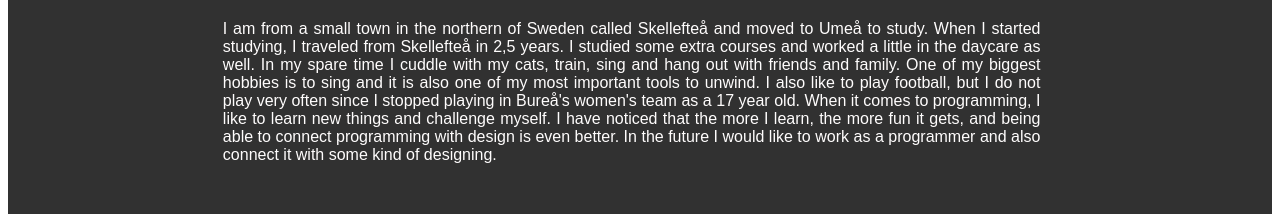
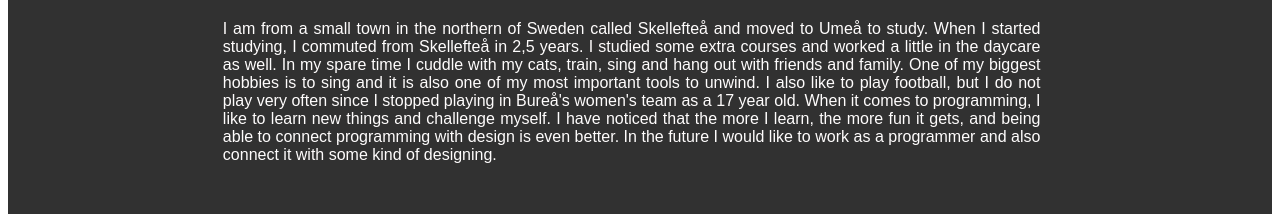
Before and after one commit to idawiklund/idawiklund.github.io, a plain HTML site: page index.html in a window 1280 px wide. Shown: the part 1806-2020 px from the top of the page. Drawn offline with nearby package versions, Linux system fonts and the light colour scheme.

Commit message:
Update index.html

```diff
--- a/index.html
+++ b/index.html
@@ -90,7 +90,7 @@
 						<h4 class="just">I am currently a MSc student in Interaction Design, at Umeå University. This means that I am currently learning how to find creative and interactive solutions between human and machine. After the studies, I am aiming to work with both front-end and back-end development at some point. I think all kinds of programing is interesting.</h4>
 					</div>
 					<div class="AboutMeText2">
-						<p>I am from a small town in the northern of Sweden called Skellefteå and moved to Umeå to study. When I started studying, I traveled from Skellefteå in 2,5 years. I studied some extra courses and worked a little in the daycare as well. In my spare time I cuddle with my cats, train, sing and hang out with friends and family. One of my biggest hobbies is to sing and it is also one of my most important tools to unwind. I also like to play football, but I do not play very often since I stopped playing in Bureå's women's team as a 17 year old. When it comes to programming, I like to learn new things and challenge myself. I have noticed that the more I learn, the more fun it gets, and being able to connect programming with design is even better. In the future I would like to work as a programmer and also connect it with some kind of designing.</p><br>
+						<p>I am from a small town in the northern of Sweden called Skellefteå and moved to Umeå to study. When I started studying, I commuted from Skellefteå in 2,5 years. I studied some extra courses and worked a little in the daycare as well. In my spare time I cuddle with my cats, train, sing and hang out with friends and family. One of my biggest hobbies is to sing and it is also one of my most important tools to unwind. I also like to play football, but I do not play very often since I stopped playing in Bureå's women's team as a 17 year old. When it comes to programming, I like to learn new things and challenge myself. I have noticed that the more I learn, the more fun it gets, and being able to connect programming with design is even better. In the future I would like to work as a programmer and also connect it with some kind of designing.</p><br>
 					</div>
 				</div>
 			</div>
```
